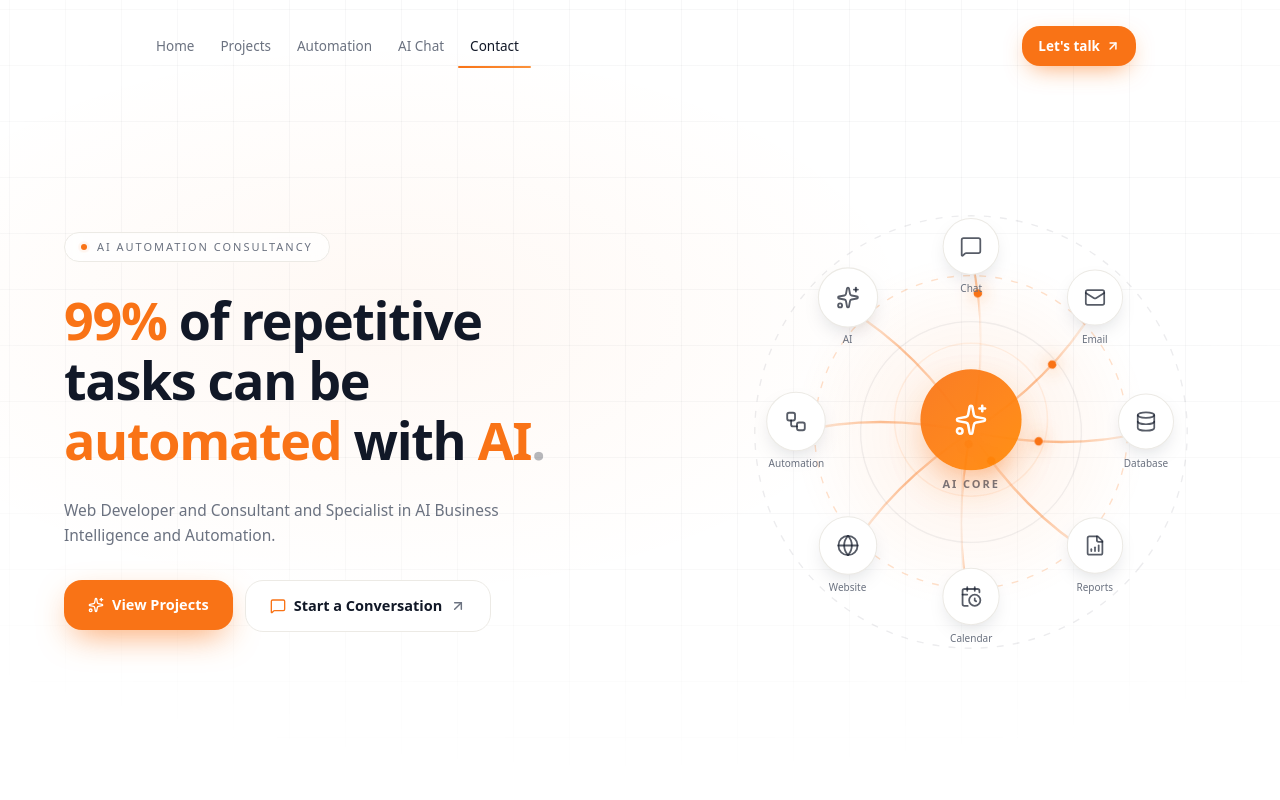
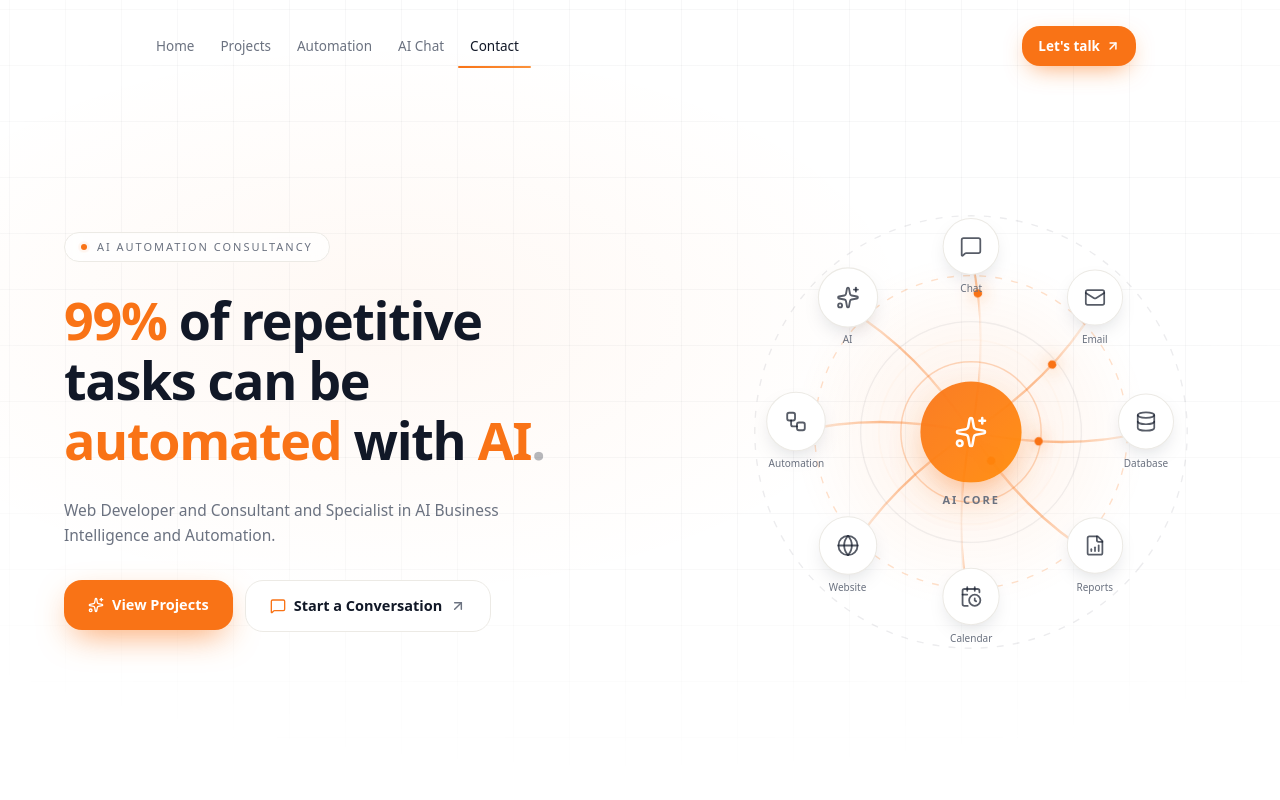
Before and after one commit to homayounKheiri/my-portfolio, a Next.js app: page / in a window 1280 px wide. Shown: the top 800 px of the page. Built offline with nearby package versions, Linux system fonts and the light colour scheme.

Commit message:
4bc14088-61b5-4d72-ba57-31d72f3cb515

```diff
--- a/src/components/sections/automation-flow.tsx
+++ b/src/components/sections/automation-flow.tsx
@@ -155,9 +155,12 @@ export function AutomationFlow() {
         })}
       </svg>
 
-      {/* Central AI core — breathing + pulsing */}
+      {/* Central AI core — breathing + pulsing.
+          Use framer-motion x/y for centering so the transform is fully
+          managed by motion and the scale animation can't knock it off-center. */}
       <motion.div
-        className="absolute left-1/2 top-1/2 -translate-x-1/2 -translate-y-1/2"
+        className="absolute"
+        style={{ left: "50%", top: "50%", x: "-50%", y: "-50%" }}
         initial={{ opacity: 0, scale: 0.85 }}
         animate={{ opacity: 1, scale: 1 }}
         transition={{ duration: 0.8, ease: EASE, delay: 0.2 }}
@@ -172,19 +175,50 @@ export function AutomationFlow() {
           className="relative flex h-20 w-20 items-center justify-center rounded-full bg-gradient-to-br from-brand to-orange-400 text-white shadow-[0_16px_40px_-12px_rgba(249,115,22,0.7)] sm:h-24 sm:w-24"
         >
           <Sparkles className="h-7 w-7 sm:h-8 sm:w-8" strokeWidth={1.8} />
-          {/* pulsing ring */}
+          {/* Seamless pulse ring — opacity starts AND ends at 0 so the loop
+              boundary is invisible (no pop). Scale grows linearly; the
+              reset from 1.8→1 happens while opacity is 0. */}
           {!reduce && (
             <motion.span
               className="absolute inset-0 rounded-full border border-brand/50"
-              animate={{ scale: [1, 1.8], opacity: [0.6, 0] }}
-              transition={{ duration: 2.6, repeat: Infinity, ease: "easeOut" }}
+              animate={{
+                scale: [1, 1.9],
+                opacity: [0, 0.6, 0],
+              }}
+              transition={{
+                duration: 2.8,
+                repeat: Infinity,
+                ease: "easeOut",
+                times: [0, 0.35, 1],
+              }}
+            />
+          )}
+          {/* Second staggered pulse for a continuous breathing feel */}
+          {!reduce && (
+            <motion.span
+              className="absolute inset-0 rounded-full border border-brand/40"
+              animate={{
+                scale: [1, 1.9],
+                opacity: [0, 0.45, 0],
+              }}
+              transition={{
+                duration: 2.8,
+                repeat: Infinity,
+                ease: "easeOut",
+                times: [0, 0.35, 1],
+                delay: 1.4,
+              }}
             />
           )}
         </motion.div>
-        <p className="mt-2 text-center text-[11px] font-semibold uppercase tracking-[0.18em] text-ink-muted">
-          AI Core
-        </p>
       </motion.div>
+      {/* AI Core label — positioned absolutely below the core so it doesn't
+          shift the core's center off the shared concentric center point. */}
+      <p
+        className="pointer-events-none absolute left-1/2 top-[calc(50%+3.25rem)] -translate-x-1/2 text-[11px] font-semibold uppercase tracking-[0.18em] text-ink-muted sm:top-[calc(50%+3.75rem)]"
+      >
+        AI Core
+      </p>
 
       {/* Surrounding nodes */}
       {NODES.map((node, i) => {
```
Also changed, not shown: 1 other file (tests, documents, lock files or other folders).
